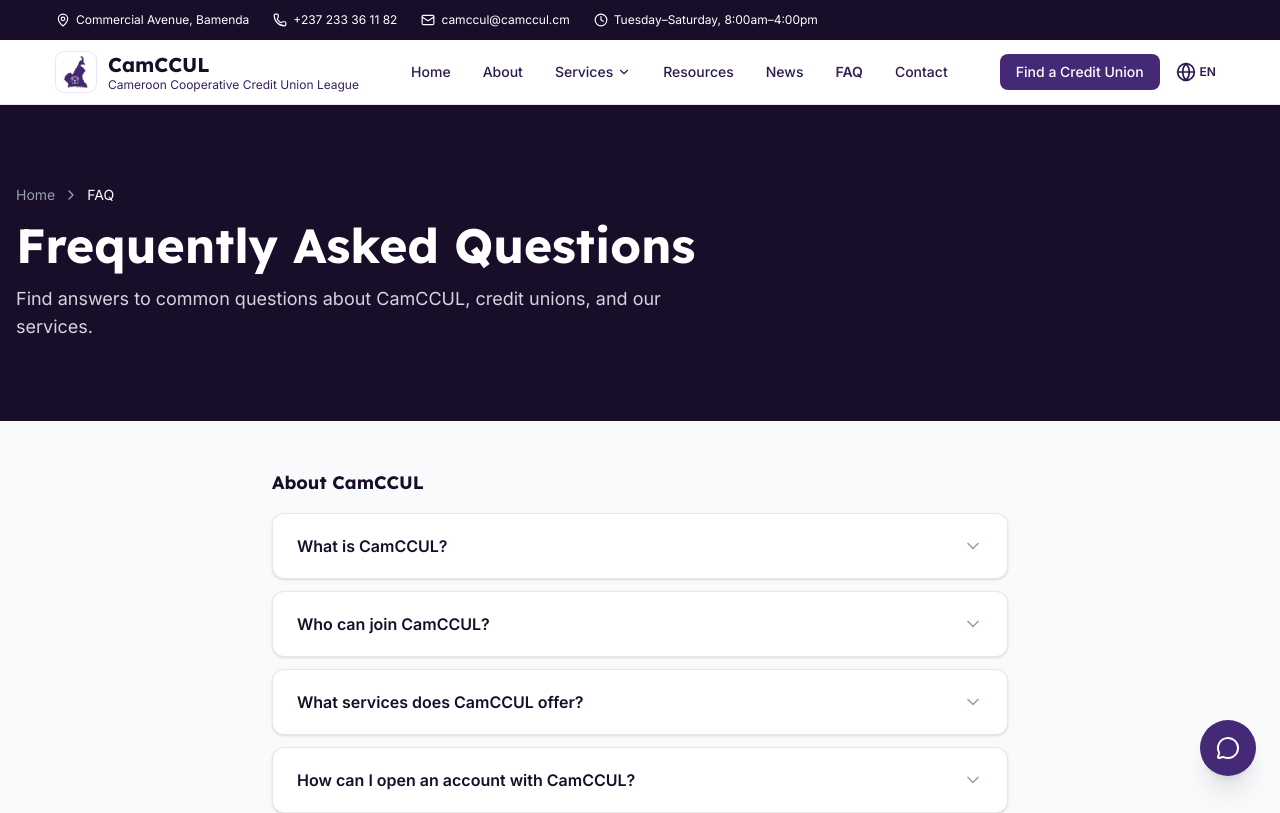
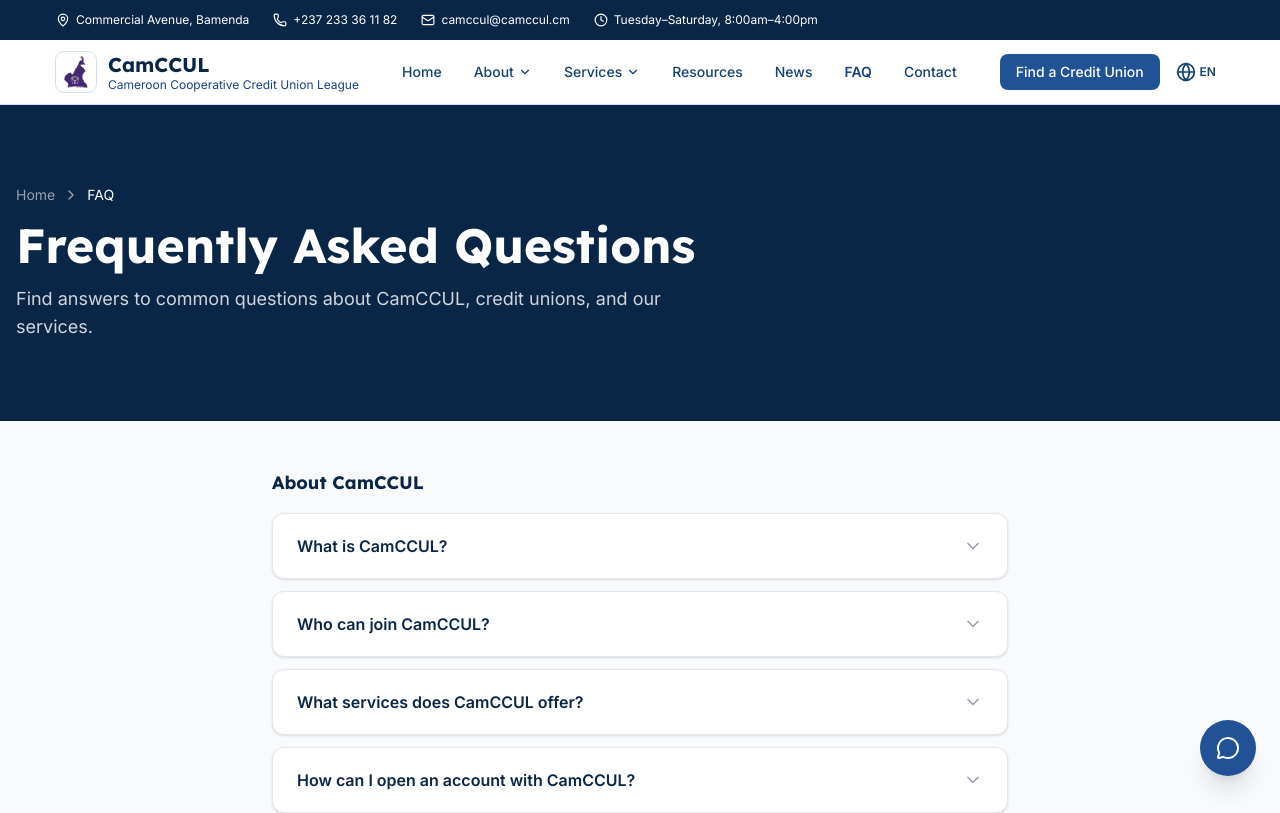
Before and after one commit to PLonyem/CamCCUL, a Next.js app: page /faq in a window 1280 px wide. Shown: the top 813 px of the page. Built offline with nearby package versions, Linux system fonts and the light colour scheme.

Commit message:
Updated website edits

```diff
--- a/src/components/layout/Navbar.tsx
+++ b/src/components/layout/Navbar.tsx
@@ -27,10 +27,17 @@
   { key: "nav_services_digitalization", href: "/services/digitalization" },
 ];
 
+const aboutLinks: { key: TranslationKey; href: string }[] = [
+  { key: "home_about_title", href: "/about" },
+  { key: "home_services_title", href: "/services" },
+];
+
 export function Navbar() {
   const pathname = usePathname();
   const { language, setLanguage, t } = useLanguage();
   const [isOpen, setIsOpen] = useState(false);
+  const [isAboutOpen, setIsAboutOpen] = useState(false);
+  const [isMobileAboutOpen, setIsMobileAboutOpen] = useState(false);
   const [isServicesOpen, setIsServicesOpen] = useState(false);
   const [isMobileServicesOpen, setIsMobileServicesOpen] = useState(false);
   const [isScrolled, setIsScrolled] = useState(false);
@@ -107,6 +114,53 @@
         <nav className="hidden md:flex items-center gap-8 shrink-0">
           {navLinks.map((link) => {
             const isActive = isLinkActive(link.href);
+
+            if (link.key === "nav_about") {
+              return (
+                <div
+                  key={link.href}
+                  className="relative"
+                  onMouseEnter={() => setIsAboutOpen(true)}
+                  onMouseLeave={() => setIsAboutOpen(false)}
+                  onFocus={() => setIsAboutOpen(true)}
+                  onBlur={(e) => {
+                    if (!e.currentTarget.contains(e.relatedTarget as Node)) {
+                      setIsAboutOpen(false);
+                    }
+                  }}
+                >
+                  <span
+                    className={cn(
+                      "flex items-center gap-1 text-sm font-medium text-primary-700 hover:text-primary-600 transition-colors py-2 cursor-default",
+                      isActive && "text-primary-600 font-semibold"
+                    )}
+                  >
+                    {t(link.key)}
+                    <ChevronDown className="h-3.5 w-3.5" />
+                  </span>
+
+                  <div
+                    className={cn(
+                      "absolute left-0 top-full w-56 rounded-lg border border-primary-100 bg-white shadow-lg py-2 transition-opacity duration-150",
+                      isAboutOpen
+                        ? "opacity-100 visible"
+                        : "opacity-0 invisible pointer-events-none"
+                    )}
+                  >
+                    {aboutLinks.map((item) => (
+                      <Link
+                        key={item.href}
+                        href={item.href}
+                        onClick={() => setIsAboutOpen(false)}
+                        className="block px-4 py-2.5 text-sm text-primary-700 hover:bg-primary-50 rounded-md transition-colors"
+                      >
+                        {t(item.key)}
+                      </Link>
+                    ))}
+                  </div>
+                </div>
+              );
+            }
 
             if (link.key === "nav_services") {
               return (
@@ -228,6 +282,56 @@
           {navLinks.map((link) => {
             const isActive = isLinkActive(link.href);
 
+            if (link.key === "nav_about") {
+              return (
+                <div key={link.href} className="border-b border-primary-100">
+                  <div className="flex items-center justify-between">
+                    <Link
+                      href={link.href}
+                      onClick={closeMobileMenu}
+                      className={cn(
+                        "flex-1 py-4 text-lg font-medium text-primary-700",
+                        isActive && "text-primary-600 font-semibold"
+                      )}
+                    >
+                      {t(link.key)}
+                    </Link>
+                    <button
+                      type="button"
+                      aria-label={t("nav_about_toggle_aria")}
+                      aria-expanded={isMobileAboutOpen}
+                      onClick={() => setIsMobileAboutOpen((prev) => !prev)}
+                      className="inline-flex items-center justify-center min-h-11 min-w-11 p-2 text-primary-500"
+                    >
+                      <ChevronDown
+                        className={cn(
+                          "h-5 w-5 transition-transform",
+                          isMobileAboutOpen && "rotate-180"
+                        )}
+                      />
+                    </button>
+                  </div>
+                  <div
+                    className={cn(
+                      "overflow-hidden pl-4 transition-[max-height] duration-300 ease-in-out",
+                      isMobileAboutOpen ? "max-h-[200px]" : "max-h-0"
+                    )}
+                  >
+                    {aboutLinks.map((item) => (
+                      <Link
+                        key={item.href}
+                        href={item.href}
+                        onClick={closeMobileMenu}
+                        className="block py-3 text-base text-primary-600 hover:text-primary-500"
+                      >
+                        {t(item.key)}
+                      </Link>
+                    ))}
+                  </div>
+                </div>
+              );
+            }
+
             if (link.key === "nav_services") {
               return (
                 <div key={link.href} className="border-b border-primary-100">
--- a/src/lib/i18n.ts
+++ b/src/lib/i18n.ts
@@ -29,6 +29,7 @@
   nav_menu_open_aria: "Toggle menu",
   nav_menu_close_aria: "Close menu",
   nav_services_toggle_aria: "Toggle services",
+  nav_about_toggle_aria: "Toggle about",
   nav_find_credit_union: "Find a Credit Union",
 
   // ─── Footer ───────────────────────────────────────────────────────────
@@ -247,6 +248,7 @@
   nav_menu_open_aria: "Basculer le menu",
   nav_menu_close_aria: "Fermer le menu",
   nav_services_toggle_aria: "Basculer les services",
+  nav_about_toggle_aria: "Basculer à propos",
   nav_find_credit_union: "Trouver une Coopérative",
 
   // ─── Footer ───────────────────────────────────────────────────────────
--- a/tailwind.config.ts
+++ b/tailwind.config.ts
@@ -7,23 +7,19 @@
   theme: {
     extend: {
       colors: {
-        // Sampled directly from public/logo.jpg (dominant pixel cluster
-        // ~#442875) — the logo's real color is a deep purple/indigo, not
-        // blue, despite "brand blue" being how it's often described. This
-        // scale is generated at that exact hue (262°) and saturation (49%),
-        // varying only lightness, so every shade is provably "the same
-        // color at a different lightness" rather than an approximation.
+        // CamCCUL's official brand color is blue, not the logo file's
+        // rendered purple — confirmed by the user, who owns the brand.
         primary: {
-          50: "#f6f4fb",
-          100: "#ebe4f6",
-          200: "#d4c6eb",
-          300: "#b49cdd",
-          400: "#7549c1",
-          500: "#452876",
-          600: "#37215f",
-          700: "#2c1a4c",
-          800: "#211439",
-          900: "#180e2a",
+          50: "#E8F0FE",
+          100: "#D0E1FD",
+          200: "#A1C3FB",
+          300: "#72A5F9",
+          400: "#4387F7",
+          500: "#205295",
+          600: "#1A4282",
+          700: "#144272",
+          800: "#0E3162",
+          900: "#0A2647",
         },
         accent: {
           50: "#CCFBF1",
```
